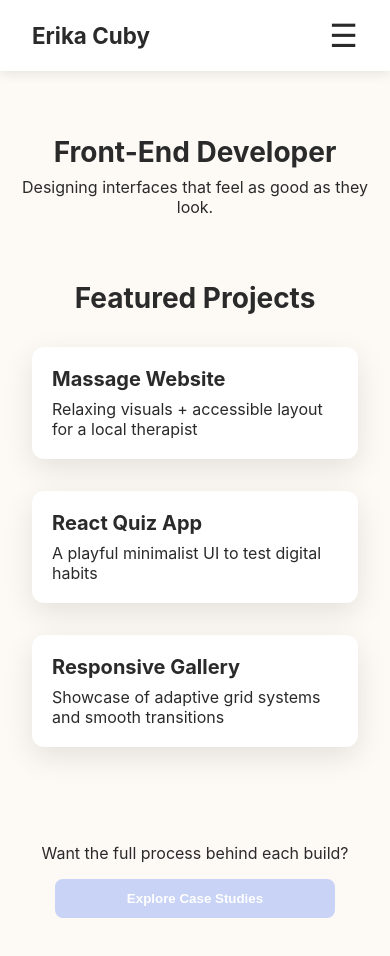
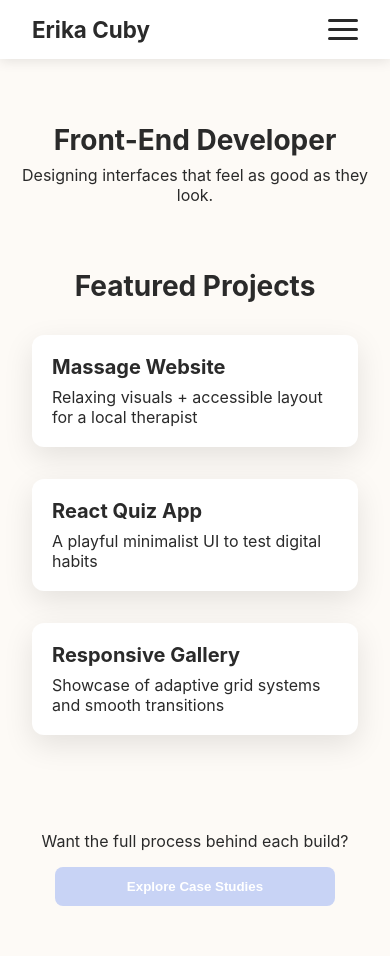
Before and after one commit to ErikaCuby/ek-web-portfolio, a React (Vite) app: page /developer in a window 390 px wide. Shown: the top 956 px of the page. Built offline with nearby package versions, Linux system fonts and the light colour scheme; the HTML template or start-up script is replaced by a standard one.

Commit message:
Added mobile Navbar animation
Turning the hamburger menu icon into X when it is open

```diff
--- a/src/components/Navbar.css
+++ b/src/components/Navbar.css
@@ -32,9 +32,47 @@
 }
 
 .hamburger {
+  width: 30px;
+  height: 22px;
+  position: relative;
   display: none;
-  font-size: 2rem;
   cursor: pointer;
+  z-index: 1001; /* above the dropdown */
+}
+
+.hamburger span {
+  display: block;
+  position: absolute;
+  height: 3px;
+  width: 100%;
+  background: var(--text-color);
+  border-radius: 4px;
+  opacity: 1;
+  left: 0;
+  transition: all 0.3s ease-in-out;
+}
+
+.hamburger span:nth-child(1) {
+  top: 0;
+}
+.hamburger span:nth-child(2) {
+  top: 9px;
+}
+.hamburger span:nth-child(3) {
+  top: 18px;
+}
+
+/* Animate to ✖ */
+.hamburger.open span:nth-child(1) {
+  transform: rotate(45deg);
+  top: 9px;
+}
+.hamburger.open span:nth-child(2) {
+  opacity: 0;
+}
+.hamburger.open span:nth-child(3) {
+  transform: rotate(-45deg);
+  top: 9px;
 }
 
 /* Mobile Styles */
@@ -47,7 +85,7 @@
     flex-direction: column;
     align-items: center;
     position: absolute;
-    top: 70px;
+    top: 60px;
     left: 0;
     width: 100%;
     padding: 0;
--- a/src/components/Navbar.jsx
+++ b/src/components/Navbar.jsx
@@ -26,8 +26,14 @@ const Navbar = ({ animated }) => {
         </Link>
       </div>
 
-      <div className="hamburger" onClick={toggleMenu}>
-        ☰
+      <div
+        className={`hamburger ${isMobileMenuOpen ? "open" : ""}`}
+        onClick={toggleMenu}
+      >
+        {/* these 3 spans are used to create the hamburger icon animation to X */}
+        <span></span>
+        <span></span>
+        <span></span>
       </div>
 
       <div className={`navbar-right ${isMobileMenuOpen ? "open" : ""}`}>
```
